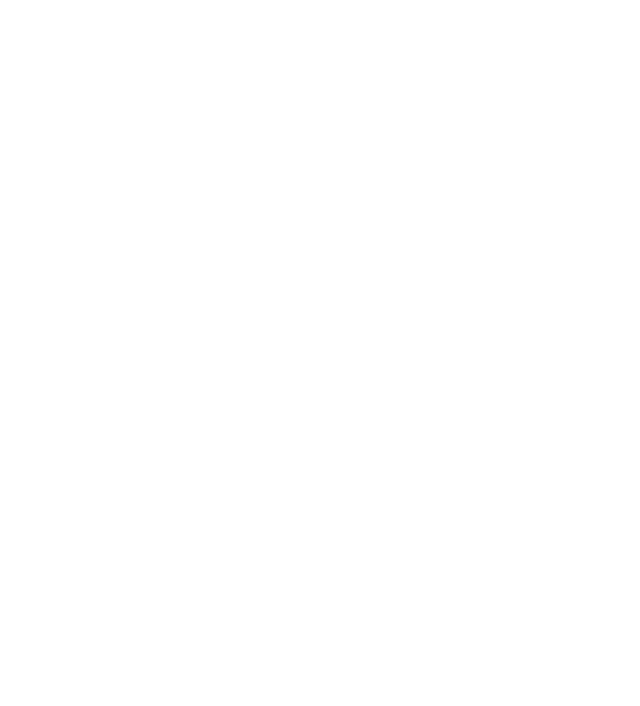
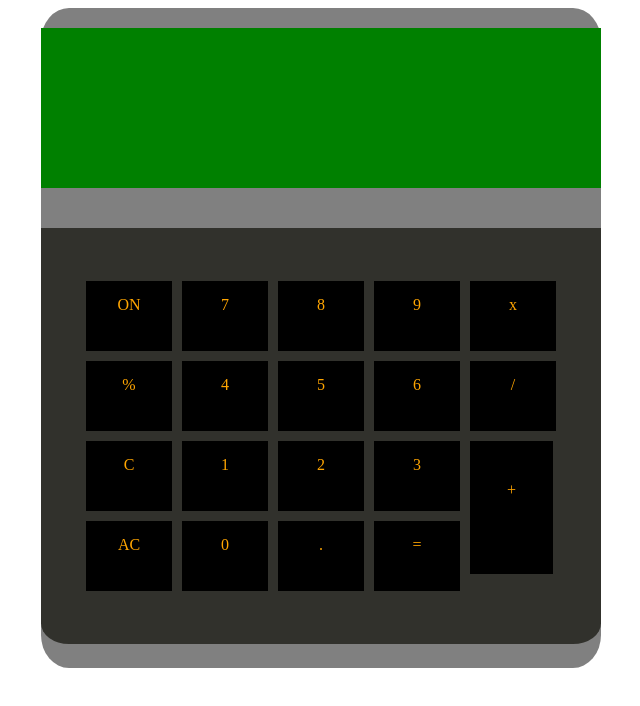
Before and after one commit to kevinjay4567/Calculator, a plain HTML site: page index.html in a window 1280 px wide. Shown: the whole page, without its empty margins (319-959 px from the left). Drawn offline with Linux system fonts and the light colour scheme.

Commit message:
calculator design with html and css

```diff
--- a/index.html
+++ b/index.html
@@ -2,11 +2,36 @@
 <html lang="en">
 <head>
     <meta charset="UTF-8">
+    <link rel="stylesheet" href="styles.css">
     <meta http-equiv="X-UA-Compatible" content="IE=edge">
     <meta name="viewport" content="width=device-width, initial-scale=1.0">
     <title>Document</title>
 </head>
 <body>
+    <div class="calculator">
+    <div class="screen"></div>
+    <div class="panel">
+        <div class="number">ON</div>
+        <div class="number">7</div>
+        <div class="number">8</div>
+        <div class="number">9</div>
+        <div class="number">x</div>
+        <div class="number">%</div>
+        <div class="number">4</div>
+        <div class="number">5</div>
+        <div class="number">6</div>
+        <div class="number">/</div>
+        <div class="number">C</div>
+        <div class="number">1</div>
+        <div class="number">2</div>
+        <div class="number">3</div>
+        <div class="number_large">+</div>
+        <div class="number">AC</div>
+        <div class="number">0</div>
+        <div class="number">.</div>
+        <div class="number">=</div>
+    </div>
+    </div>
 
 </body>
 </html>
--- a/styles.css
+++ b/styles.css
@@ -0,0 +1,42 @@
+.calculator{
+    background-color: gray;
+    border-radius: 5%;
+    height: 80vh;
+    width: 70vh;
+    padding-top: 20px;
+    margin-left: auto;
+    margin-right: auto;
+}
+.screen{
+    background-color: green;
+    height: 20vh;
+}
+.panel{
+    display: grid;
+    grid-template-columns: 12vh 12vh 12vh 12vh 12vh;
+    grid-template-rows:    10vh 10vh 10vh 10vh;
+    align-content: center;
+    padding-left: 5vh;
+    border-bottom-right-radius: 5%;
+    border-bottom-left-radius: 5%;
+    background-color: #31312c;
+    margin-top: 5vh;
+    height: 52vh;
+}
+.number{
+    background-color: black;
+    color: orange;
+    margin: 5px;
+    text-align: center;
+    padding-top: 15px;
+}
+.number_large{
+    background-color: black;
+    color: orange;
+    margin: 5px;
+    width: 10.4vh;
+    height: 11.6vh;
+    text-align: center;
+    padding-top: 40px;
+
+}
```
